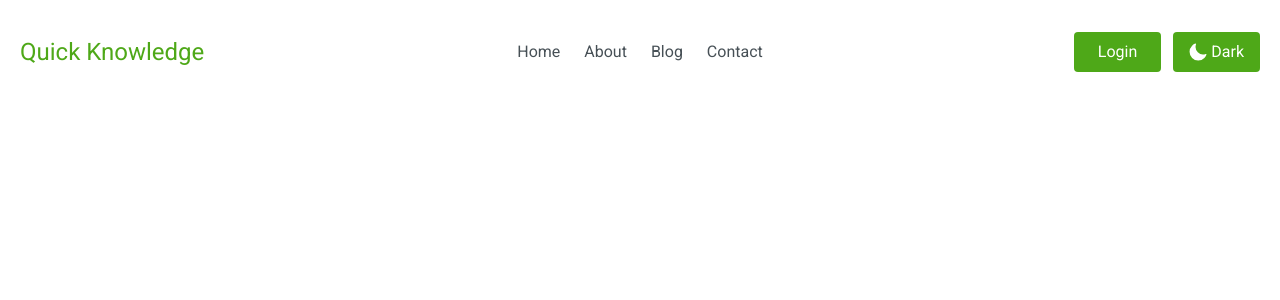
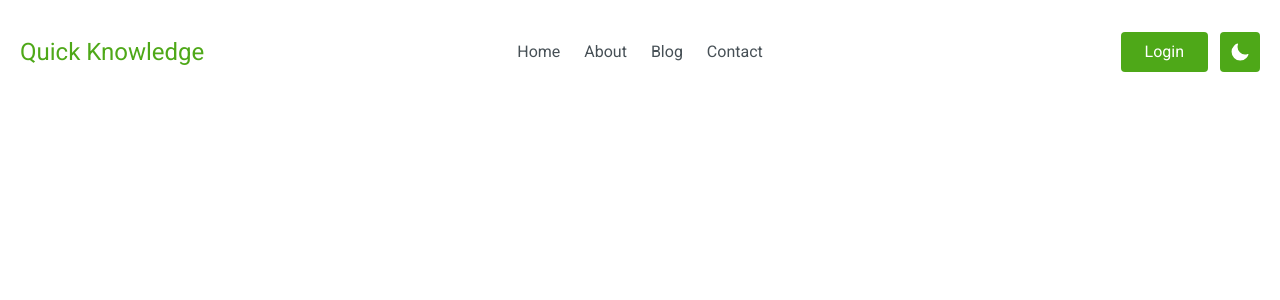
Before and after one commit to ajaykcoder/quick-knowledge, a React (Vite) app: page / in a window 1280 px wide. Shown: the top 300 px of the page. Built offline with nearby package versions, Linux system fonts and the light colour scheme.

Commit message:
Header changes

```diff
--- a/src/components/layout/frontend/Header.jsx
+++ b/src/components/layout/frontend/Header.jsx
@@ -35,13 +35,13 @@ const Header = () => {
                     ) : (
                         <button className="text-base h-10 text-white bg-green hover:bg-darkGreen px-6 rounded">Login</button>
                     )}
-                    <button onClick={handleDarkMode} className="text-base h-10 px-4 text-white bg-green hover:bg-darkGreen rounded flex items-center gap-x-1">
+                    <button onClick={handleDarkMode} className="text-base h-10 w-10 text-white bg-green hover:bg-darkGreen rounded flex items-center justify-center gap-x-1">
                         {darkMode ? (
                             <svg width="18" height="18" className="fill-white shrink-0" viewBox="0 0 302.4 302.4"><path d="M204.8 97.6C191.2 84 172 75.2 151.2 75.2s-40 8.4-53.6 22.4c-13.6 13.6-22.4 32.8-22.4 53.6s8.8 40 22.4 53.6c13.6 13.6 32.8 22.4 53.6 22.4s40-8.4 53.6-22.4c13.6-13.6 22.4-32.8 22.4-53.6s-8.4-40-22.4-53.6zm-53.6-46c5.6 0 10.4-4.8 10.4-10.4V10.4c0-5.6-4.8-10.4-10.4-10.4-5.6 0-10.4 4.8-10.4 10.4v30.8c0 5.6 4.8 10.4 10.4 10.4zm85.2 29.2l22-22c4-4 4-10.4 0-14.4s-10.4-4-14.4 0l-22 22c-4 4-4 10.4 0 14.4 3.6 4 10 4 14.4 0zm55.6 60h-30.8c-5.6 0-10.4 4.8-10.4 10.4 0 5.6 4.8 10.4 10.4 10.4H292c5.6 0 10.4-4.8 10.4-10.4 0-5.6-4.8-10.4-10.4-10.4zm-56 80.8c-4-4-10.4-4-14.4 0s-4 10.4 0 14.4l22 22c4 4 10.4 4 14.4 0s4-10.4 0-14.4l-22-22zm-84.8 29.2c-5.6 0-10.4 4.8-10.4 10.4V292c0 5.6 4.8 10.4 10.4 10.4 5.6 0 10.4-4.8 10.4-10.4v-30.8c0-5.6-4.8-10.4-10.4-10.4zM66 221.6l-22 22c-4 4-4 10.4 0 14.4s10.4 4 14.4 0l22-22c4-4 4-10.4 0-14.4-3.6-4-10-4-14.4 0zm-14.4-70.4c0-5.6-4.8-10.4-10.4-10.4H10.4c-5.6 0-10.4 4.8-10.4 10.4s4.8 10.4 10.4 10.4h30.8c5.6 0 10.4-4.8 10.4-10.4zM66 80.8c4 4 10.4 4 14.4 0s4-10.4 0-14.4l-22-22c-4-4-10.4-4-14.4 0s-4 10.4 0 14.4l22 22z"></path></svg>
                         ) : (
                             <svg width="18" height="18" className="fill-white shrink-0" viewBox="0 0 32 32"><path d="M30.706 19.721a1 1 0 00-1.042-.234A13.423 13.423 0 0112.513 2.335a1 1 0 00-1.276-1.278A15.214 15.214 0 005.51 4.68a15.422 15.422 0 0021.81 21.81 15.214 15.214 0 003.623-5.728 1 1 0 00-.237-1.041z"></path></svg>
                         )}
-                        <span>{darkMode ? `Light` : `Dark`}</span>
+                        {/* <span>{darkMode ? `Light` : `Dark`}</span> */}
                     </button>
                 </div>
             </div>
--- a/tailwind.config.js
+++ b/tailwind.config.js
@@ -23,7 +23,11 @@ module.exports = {
             "mobile-lg": {"max": "767px"},
             "mobile": {"max": "479px"},
         },
-        extend: {},
+        extend: {
+            fontFamily: {
+                Roboto: ["Roboto", "sans-serif"]
+            }
+        }
     },
     plugins: [],
 }
```
